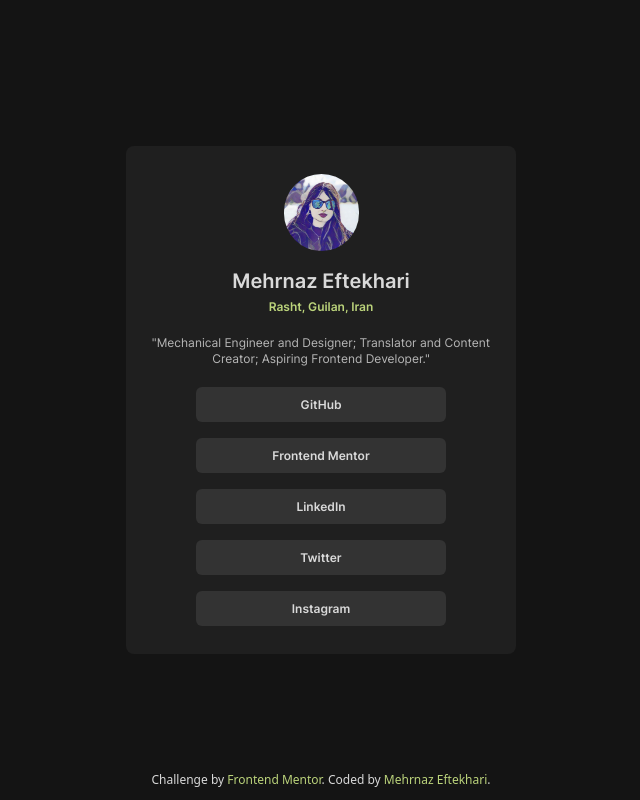
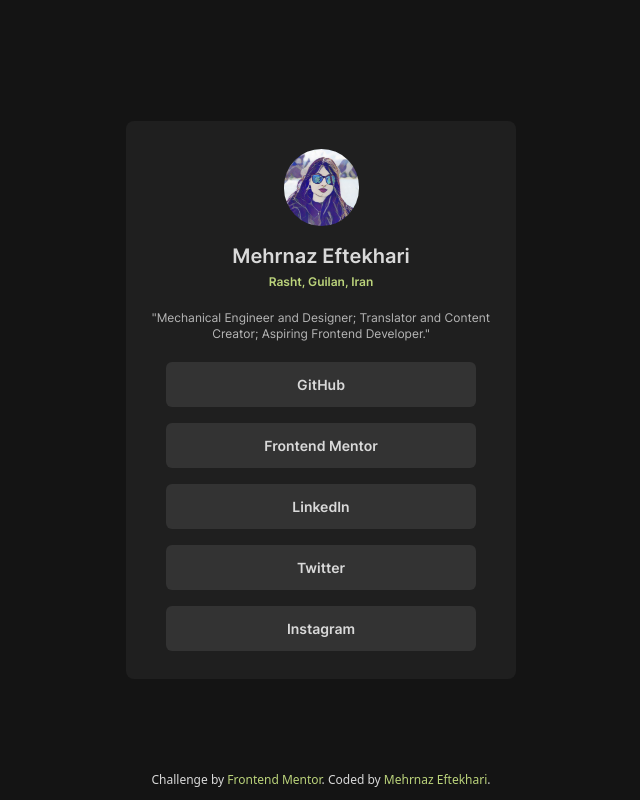
Before and after one commit to mehrnaz98/social-link-profile, a Vue app: page / in a window 1280 px wide. Shown: the whole page, without its empty margins (319-959 px from the left). Built offline with nearby package versions, Linux system fonts and the light colour scheme; no server answers.

Commit message:
Increase width and text size

```diff
--- a/src/components/BaseButton.vue
+++ b/src/components/BaseButton.vue
@@ -1,6 +1,6 @@
 <template>
   <a
-    class="flex justify-center items-center bg-[#333333] sm:w-[250px] h-[35px] w-[235px] text-xs font-semibold text-[#D9D9D9] border-none rounded-md hover:bg-[#C4F82A] transition-color duration-200 hover:text-[#1F1F1F] focus:outline-none focus:ring focus:ring-[#BBD37B]"
+    class="flex justify-center items-center bg-[#333333] sm:w-[310px] w-[235px] py-3 text-[14px] font-semibold text-[#D9D9D9] border-none rounded-md hover:bg-[#C4F82A] transition-color duration-200 hover:text-[#1F1F1F] focus:outline-none focus:ring focus:ring-[#BBD37B]"
     :href="url"
     target="_blank"
     rel="noopener noreferrer"
```
